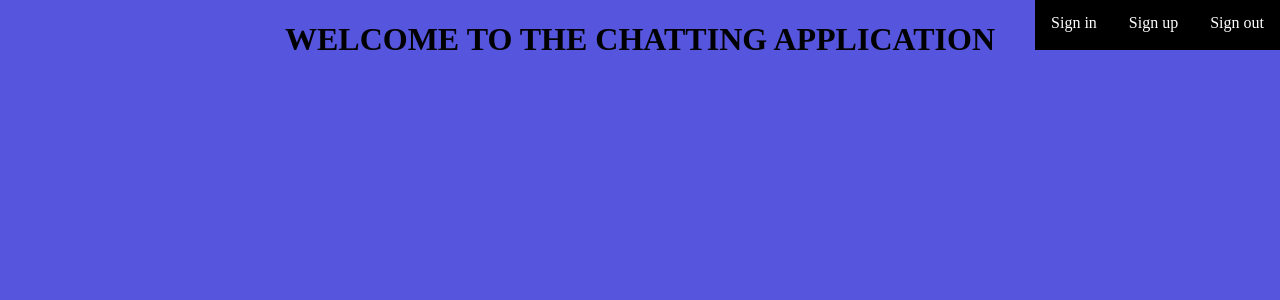
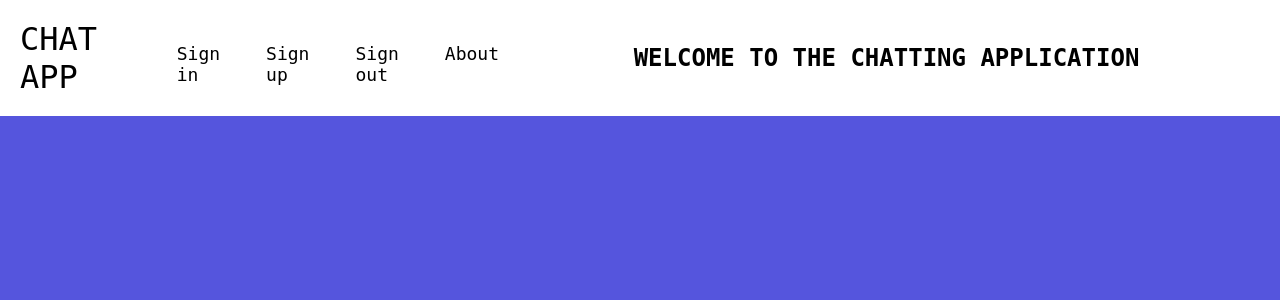
Before and after one commit to johnnysca/The-Chatting-App, a Flask app: page / in a window 1280 px wide. Shown: the top 300 px of the page. Run offline with Flask 2, Linux system fonts and the light colour scheme.

Commit message:
Most front end implemented

```diff
--- a/static/main.css
+++ b/static/main.css
@@ -1,32 +1,66 @@
-ul.homeNavBar {
-  list-style-type: none;
-  position: fixed;
-  right: 0;
-  top: 0;
-  width: 100;
-  margin: 0;
-  padding: 0;
-  overflow: hidden;
-  height: 50px;
-  background-color: black;
+*{
+margin: 0;
+padding: 0;
+box-sizing: border-box;
+}
+
+body{
+font-family: monospace;
+}
+
+a{
+text-decoration: none;
+}
+
+li{
+list-style:none;
+}
+
+.header{
+font-size: 16px;
+    width: 95%;
+    padding: 15px 10px;
+    border: 0;
+    outline: none;
+    border-radius: 20px;
+    text-align: center;
+}
+
+.navbar {
+ display: flex;
+ align-items: center;
+ justify-content: space-between;
+ padding: 20px;
+ background-color: white;
+ color: black;
+}
+
+.logo {
+ font-size: 32px;
+}
+
+.homeNavBar {
+  display: flex;
+ gap: 1em;
+ font-size: 18px;
+}
+
+.homeNavBar li:hover {
+  background-color: green;
+ border-radius: 5px;
+ transition: 0.3s ease;
+}
+
+.homeNavBar li {
+ padding: 5px 14px;
 
 }
 
-ul.homeNavBar li {
-    float: left;
+.homeNavBar li + li{
+margin-top: 12px;
 }
 
-ul.homeNavBar li a {
-  display: block;
-  color: white;
-  text-align: center;
-  padding: 14px 16px;
-  text-decoration: none;
-}
 
-ul.homeNavBar li a:hover {
-  background-color: #008000;
-}
 
 .login-form {
     width: 350px;
--- a/templates/home.html
+++ b/templates/home.html
@@ -7,11 +7,20 @@
     <link rel="stylesheet" type="text/css" href="/static/main.css">
 </head>
 <body style="background-color: #5555dd">
-<h1 style="color:black;"><center>WELCOME TO THE CHATTING APPLICATION</center></h1>
-<ul class="homeNavBar">
-    <li><a href="/login"> Sign in</a></li>
-    <li><a href="/signup"> Sign up</a></li>
-    <li><a href="/logout"> Sign out</a></li>
-</ul>
+<nav class="navbar">
+    <div class="logo">CHAT APP</div>
+        <div style="down: -10px" class="homeNavBar">
+            <li>
+    <li><a style="color:black" href="/login"> Sign in</a></li>
+    <li><a style="color:black" href="/signup"> Sign up</a></li>
+    <li><a style="color:black" href="/logout"> Sign out</a></li>
+            <li><a style="color:black" href="">About</a></li>
+            </li>
+        </div>
+    <p></p>
+ <div class="header">
+<h1 style="color:black;">WELCOME TO THE CHATTING APPLICATION</h1>
+        </div>
+</nav>
 </body>
 </html>
--- a/templates/signup.html
+++ b/templates/signup.html
@@ -22,7 +22,7 @@
     <input type="password" placeholder="Create Password" name="password" required>
 
     <button type="submit">Sign up</button>
-    <p>Already have an account? <a href="/login">Login</a></p>
+    <p>Already have an account? <a style="color:black text-decoration: underline" href="/login">Login</a></p>
 </form>
 </body>
 </div>
```
Also changed, not shown: templates/chat.html (+12 -5 lines), templates/logout.html (+9 -5 lines), templates/room.html (+17 -5 lines), 5 other files.
